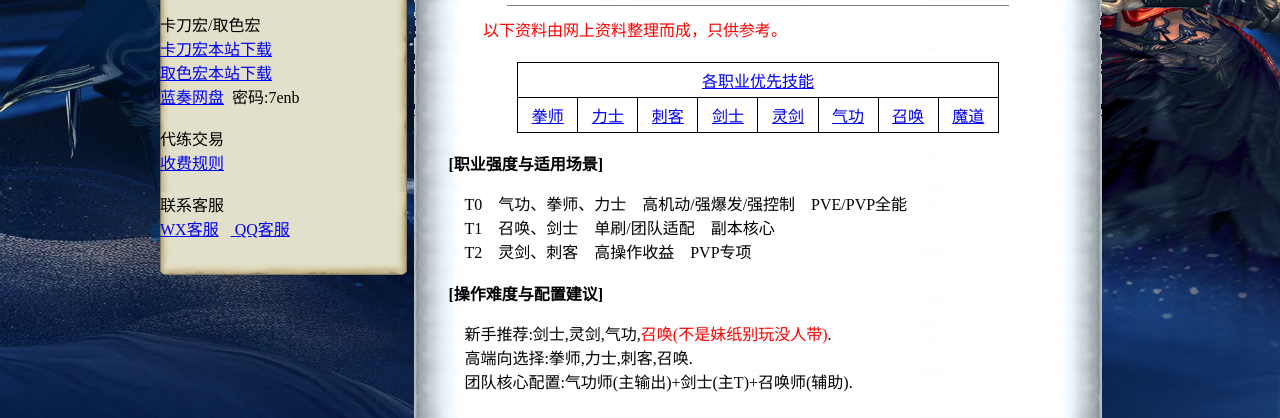
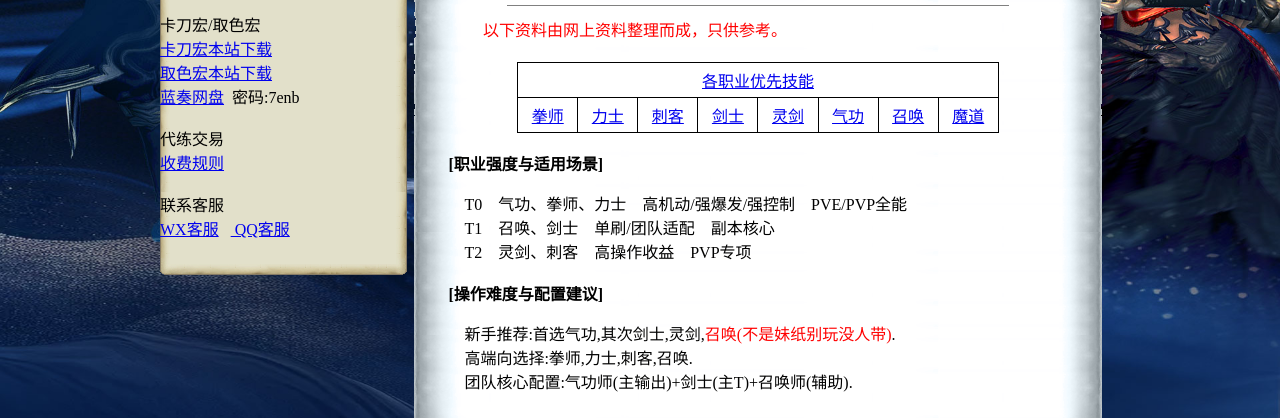
Before and after one commit to yydsMC/bns, a plain HTML site: page index.html in a window 1280 px wide. Shown: the part 401-819 px from the top of the page. Drawn offline with Linux system fonts and the light colour scheme.

Commit message:
Add files via upload

```diff
--- a/index.html
+++ b/index.html
@@ -224,7 +224,7 @@
 							  <tr>
                               <td>
 							  <p><strong>[操作难度与配置建议]</strong></p>
-							  <p>&nbsp;&nbsp;&nbsp;&nbsp;新手推荐‌:剑士,灵剑,气功,<font color="#ff0000">召唤(不是妹纸别玩没人带)</font>.<br>
+							  <p>&nbsp;&nbsp;&nbsp;&nbsp;新手推荐‌:首选气功,其次剑士,灵剑,<font color="#ff0000">召唤(不是妹纸别玩没人带)</font>.<br>
 							     &nbsp;&nbsp;&nbsp;&nbsp;高端向选择‌:拳师,力士,刺客,召唤.<br>
 								 &nbsp;&nbsp;&nbsp;&nbsp;团队核心配置‌:气功师(主输出)+剑士(主T)+召唤师(辅助).‌‌</p>
 							  </td>
```
